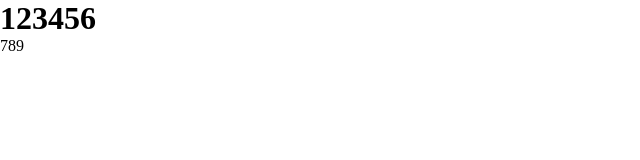
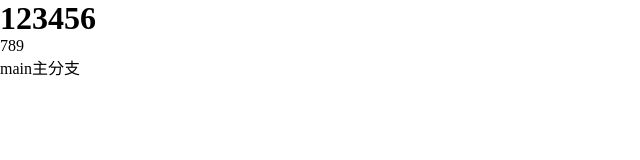
Before and after one commit to niubilit/my_01, a plain HTML site: page index.html in a window 1280 px wide. Shown: the whole page, without its empty margins (0-640 px from the left). Drawn offline with Linux system fonts and the light colour scheme.

Commit message:
main分支修改index.html

```diff
--- a/index.html
+++ b/index.html
@@ -12,6 +12,7 @@
 <body>
     <h1>123456</h1>
     <span>789</span>
+    <div class="box">main主分支</div>
 </body>
 
 </html>
```
